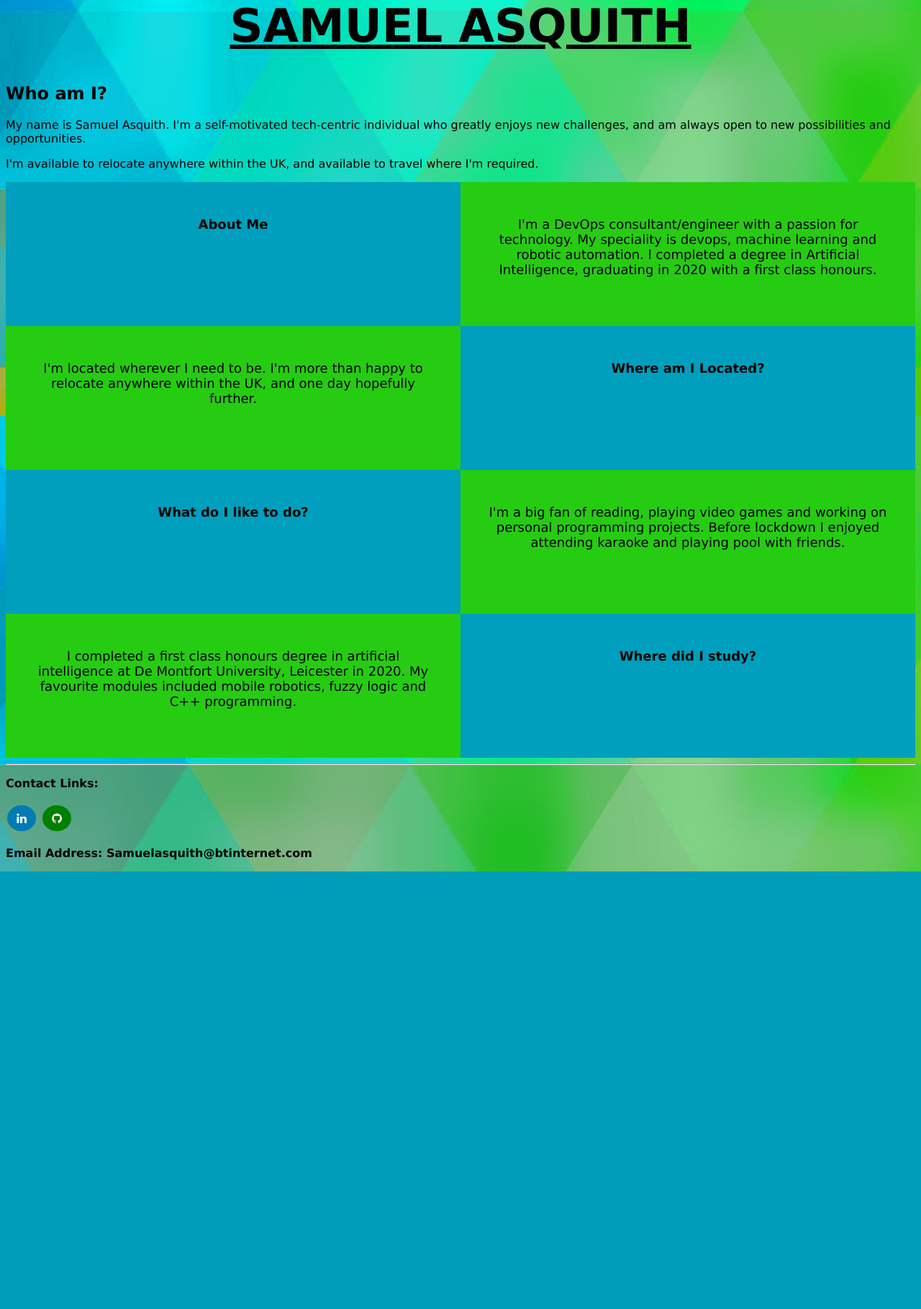
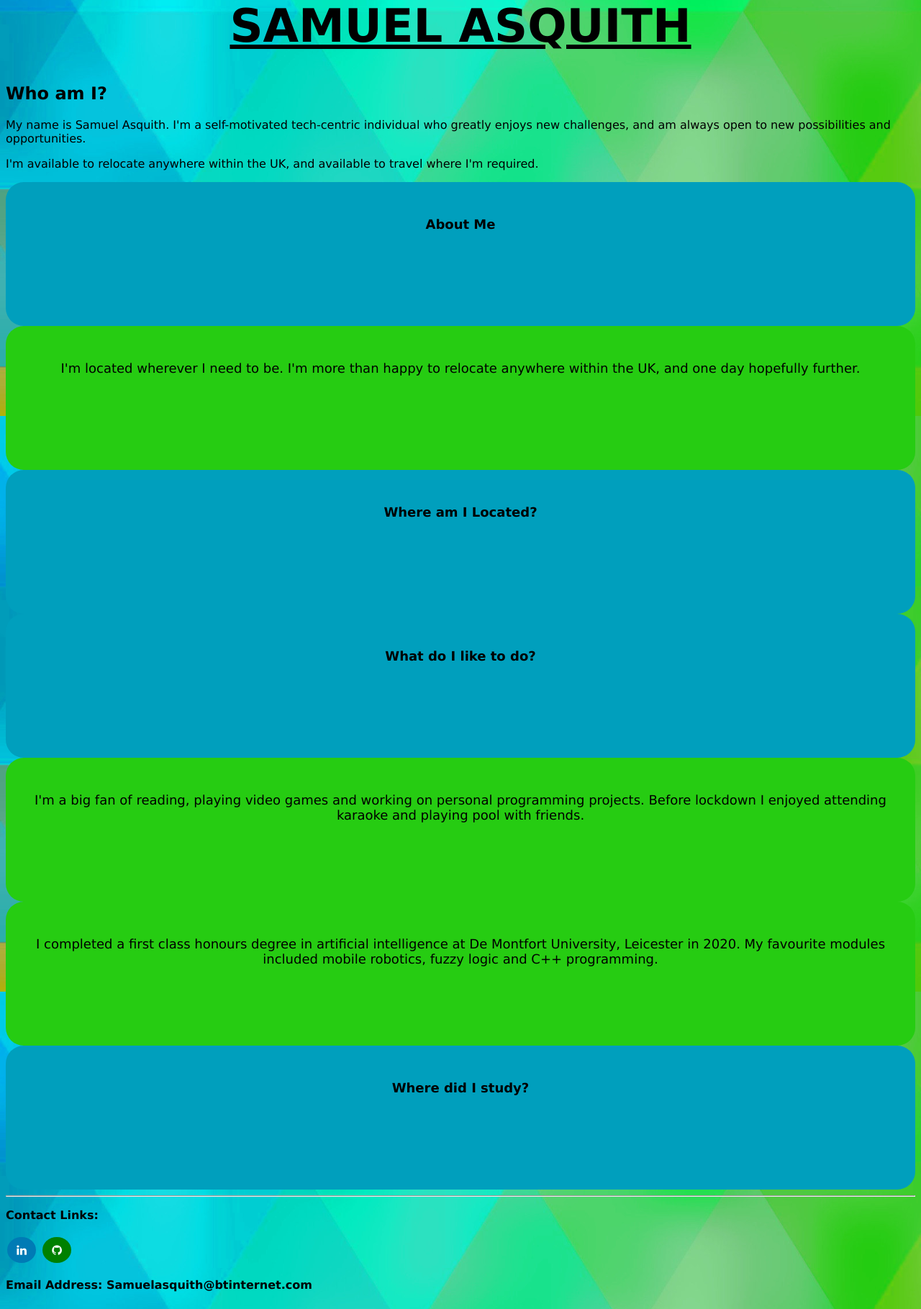
Before and after one commit to Sboncio/website, a Flask app: page / in a window 1280 px wide. Shown: the part 222-2041 px from the top of the page at 72% size. Before the commit the page ends 1433 px from the top, so only its background shows below. Run offline with Flask 2, Linux system fonts and the light colour scheme.

Commit message:
Test formatting

```diff
--- a/app/application/static/css/main.css
+++ b/app/application/static/css/main.css
@@ -69,14 +69,20 @@ ul li a:hover{
 
 .box {
     float: left;
-    width: 50%;
+    width: 100%;
     padding: 30px;
     text-align: center;
     height:200px;
     margin-left: auto;
     margin-top: auto;
     font-size: large;
+    border-radius: 25px;
+    background-color: rgb(0,159,189);
   }
+
+.box:hover{
+    background-color: rgb(38,204,18);
+}
 
   .clearfix::after {
     content: "";
--- a/app/application/templates/home.html
+++ b/app/application/templates/home.html
@@ -17,13 +17,6 @@
         <div class="box" style="background-color: rgb(0,159,189)">
         <p><b>About Me</b></p>
         </div>
-        <div class="box" style="background-color: rgb(38,204,18)">
-        <p>I'm a DevOps consultant/engineer with a passion for technology.
-            My speciality is devops, machine learning and robotic automation.
-            I completed a degree in Artificial Intelligence, graduating in
-            2020 with a first class honours.</p>
-        </div>
-    </div>
     <div class="clearfix">
         <div class="box" style="background-color: rgb(38,204,18)">
         <p>I'm located wherever I need to be. I'm more than happy to relocate
```
